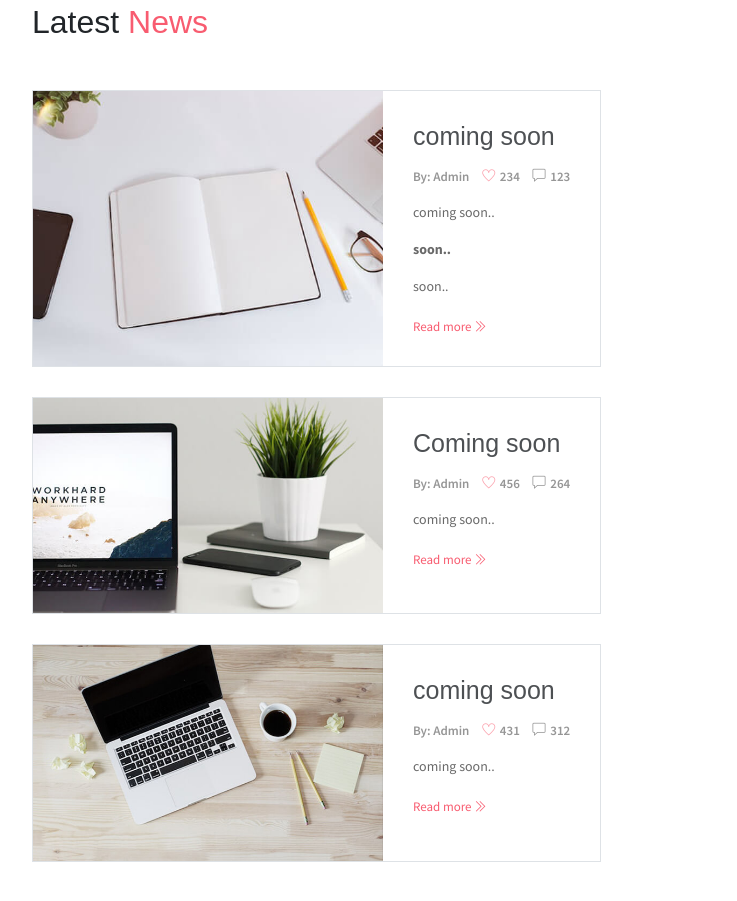
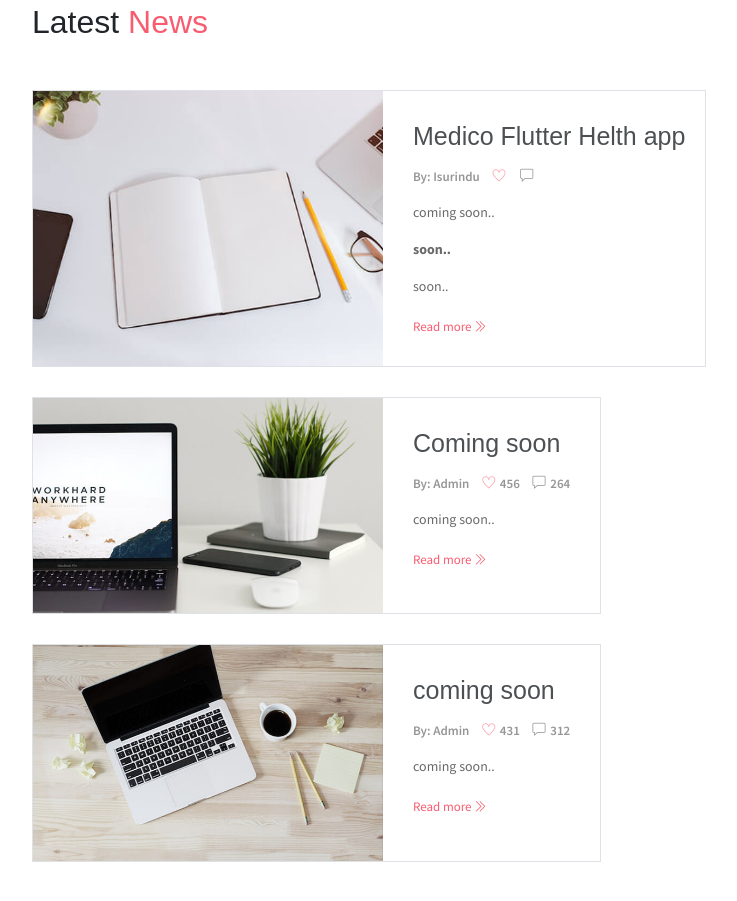
Before and after one commit to isurinduwick/isurinduwick.github.io, a website: page index.html in a window 1280 px wide. Shown: the part 4680-5581 px from the top of the page, without its empty margins (53-790 px from the left). Drawn offline with nearby package versions, Linux system fonts and the light colour scheme; some packages are replaced by stand-ins of ours.

Commit message:
update the content

```diff
--- a/index.html
+++ b/index.html
@@ -660,12 +660,12 @@
                         <img src="imgs\blog1.jpg " alt="Download free bootstrap 4 landing page, free boootstrap 4 templates, Download free bootstrap 4.1 landing page, free boootstrap 4.1.1 templates, meyawo Landing page">
                     </div>
                     <div class="content-holder">
-                        <h6 class="title">coming soon </h6>
+                        <h6 class="title">Medico  Flutter Helth app </h6>
 
                         <p class="post-details">
-                            <a href="#">By: Admin</a>
-                            <a href="#"><i class="ti-heart text-danger"></i> 234</a>
-                            <a href="#"><i class="ti-comment"></i> 123</a>
+                            <a href="#">By: Isurindu</a>
+                            <a href="#"><i class="ti-heart text-danger"></i> </a>
+                            <a href="#"><i class="ti-comment"></i> </a>
                         </p>
 
                         <p>coming soon..                                                  </p>
```
Also changed, not shown: imgs/login screen ss.png (added).
